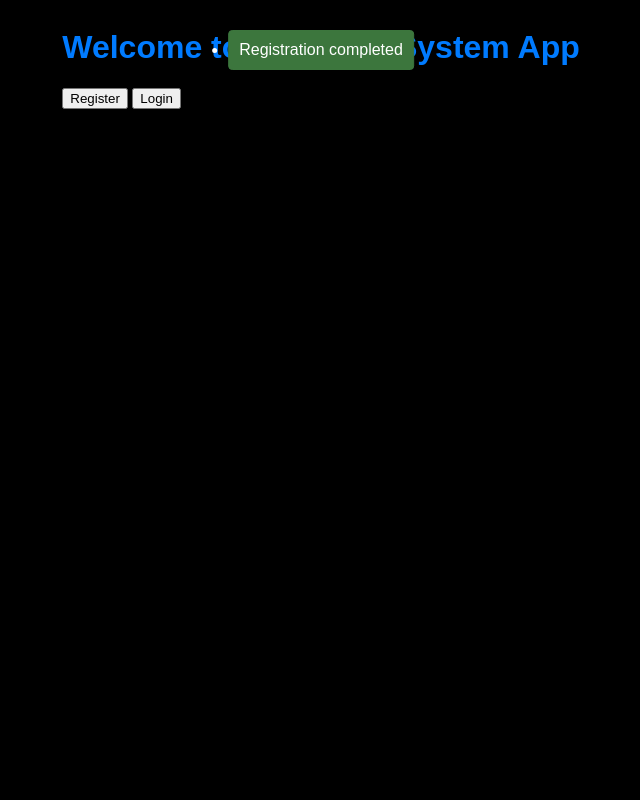
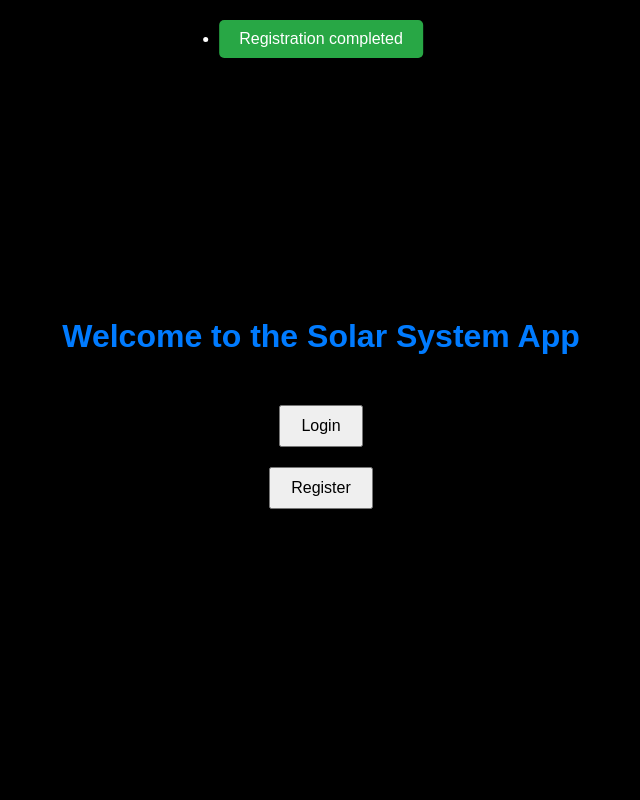
Before and after one commit to OfekGoldstein/Final-Project, a Flask app: page / in a window 1280 px wide. Shown: the whole page, without its empty margins (319-959 px from the left). Run offline with Flask 3, Linux system fonts and the light colour scheme; the visitor is signed in with stand-in values (Sample User, id 1).

Commit message:
modified index.html a

```diff
--- a/App/templates/index.html
+++ b/App/templates/index.html
@@ -9,22 +9,30 @@
         body {
             background-color: black;
             color: white;
+            display: flex;
+            flex-direction: column;
+            align-items: center;
+            justify-content: center;
+            height: 100vh;
+            margin: 0;
+            font-family: Arial, sans-serif;
         }
-        .flash-message {
-            padding: 10px;
-            margin: 10px 0;
-            border: 1px solid transparent;
-            border-radius: 4px;
+        .title {
+            margin-bottom: 20px;
+            font-size: 2em;
         }
-        .flash-message.error {
-            color: white;
-            background-color: #a94442;
-            border-color: #a94442;
+        .buttons-container {
+            display: flex;
+            flex-direction: column;
+            align-items: center;
+            justify-content: center;
+            margin-top: 20px;
         }
-        .flash-message.success {
-            color: white;
-            background-color: #3c763d;
-            border-color: #3c763d;
+        .buttons-container button {
+            margin: 10px;
+            padding: 10px 20px;
+            font-size: 16px;
+            cursor: pointer;
         }
     </style>
 </head>
@@ -39,8 +47,11 @@
                 </ul>
             {% endif %}
         {% endwith %}
-    <h1>Welcome to the Solar System App</h1>
+    </div>
+    <h1 class="title">Welcome to the Solar System App</h1>
+    <div class="buttons-container">
+        <button onclick="window.location.href='/login'">Login</button>
         <button onclick="window.location.href='/register'">Register</button>
-    <button onclick="window.location.href='/login'">Login</button>
+    </div>
 </body>
 </html>
```
Lines whose indentation alone changed are shown as unchanged.
